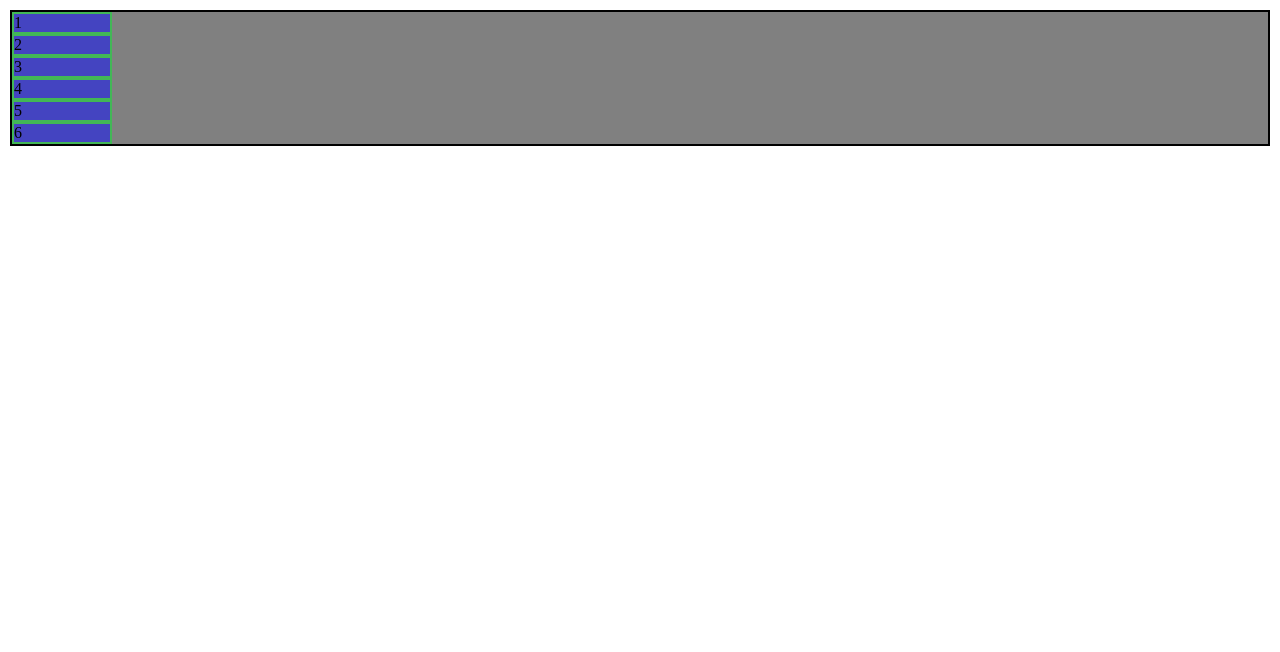
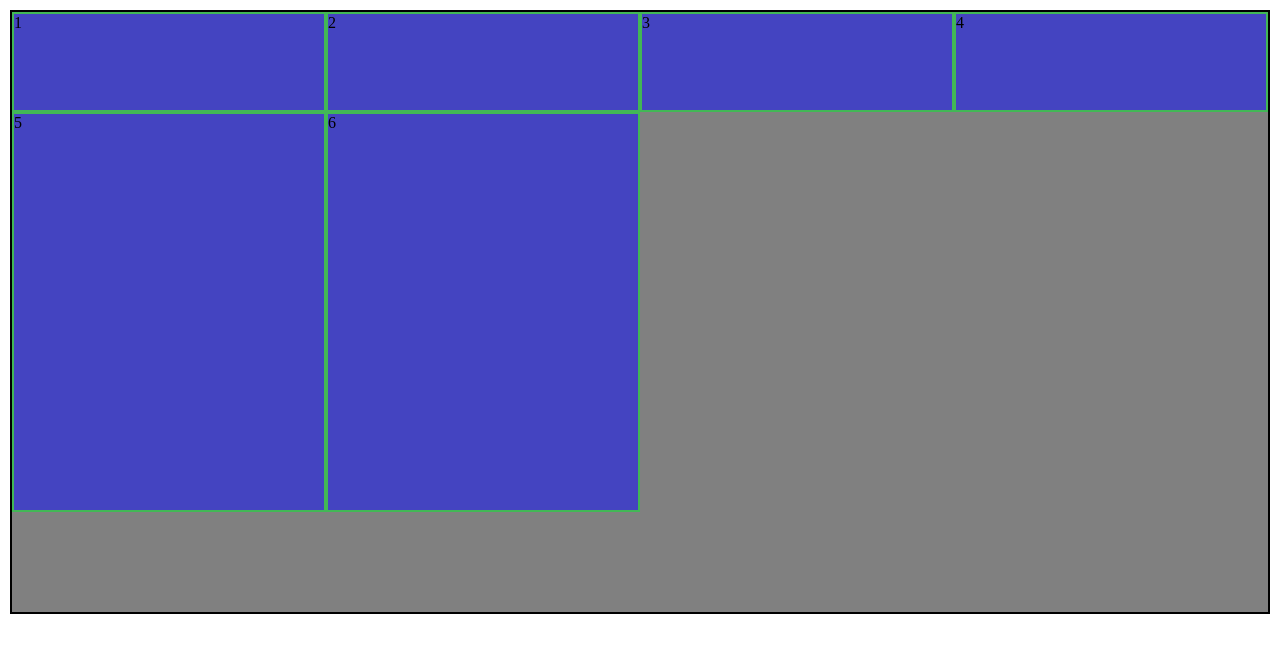
Before and after one commit to danielalves09/HTML-CSS---GRID, a plain HTML site: page index.html in a window 1280 px wide. Drawn offline with Linux system fonts and the light colour scheme.

Commit message:
grid rows

```diff
--- a/style.css
+++ b/style.css
@@ -6,7 +6,8 @@ body{
     background-color: gray;
     border: solid 2px black;
     display: grid;
-    grid-template-columns: 100px;
+    grid-template-columns: 1fr 1fr 1fr 1fr;
+    grid-template-rows: 100px 400px 100px;
 
 }
 .grid-item{
```
